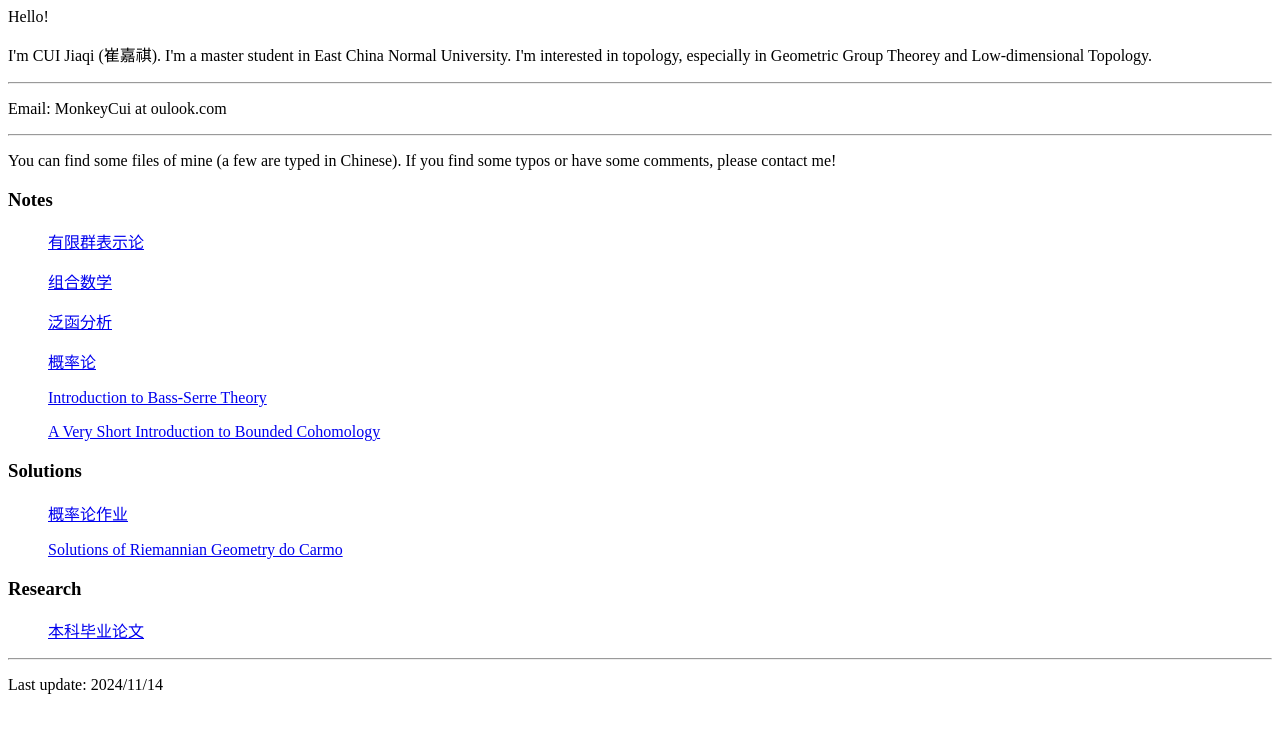
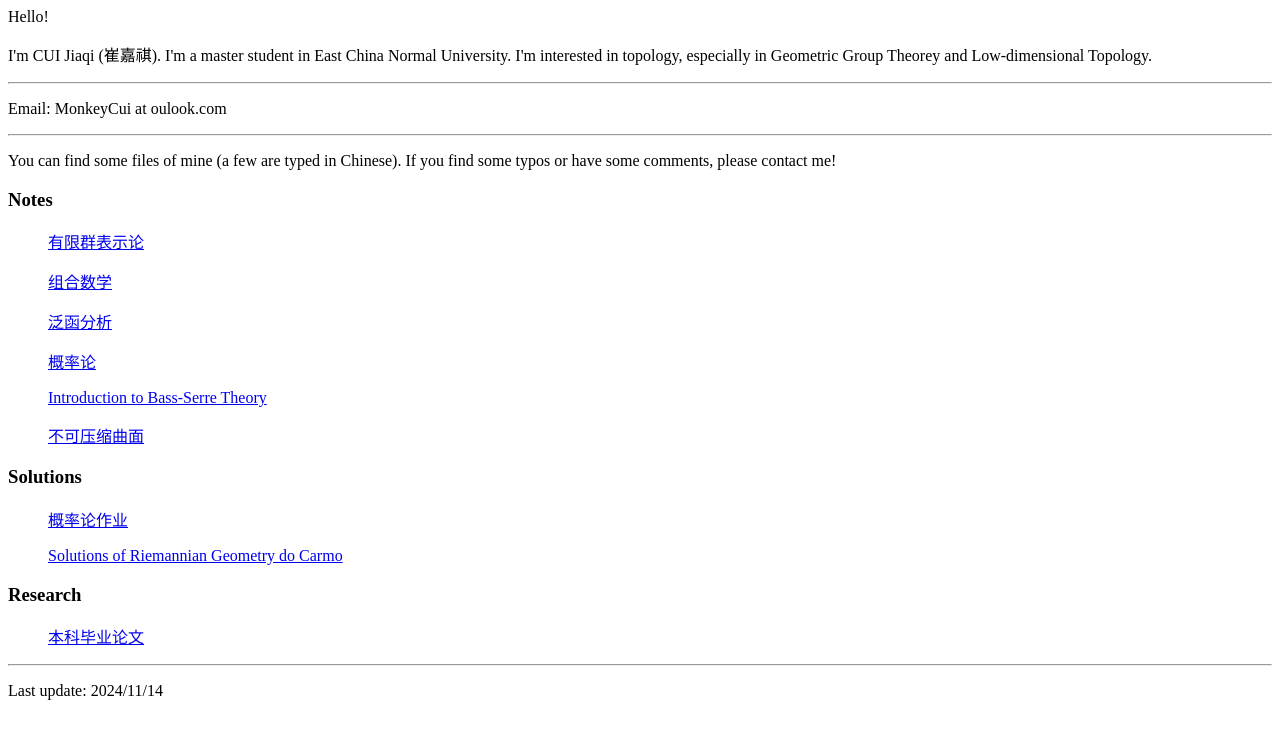
Before and after one commit to M0nkeyCui/M0nkeyCui.github.io, a plain HTML site: page index.html in a window 1280 px wide. Drawn offline with Linux system fonts and the light colour scheme.

Commit message:
Update index.html

```diff
--- a/index.html
+++ b/index.html
@@ -11,7 +11,7 @@
   <p><a href="https://github.com/M0nkeyCui/M0nkeyCui.github.io/blob/main/notes/%E6%B3%9B%E5%87%BD%E5%88%86%E6%9E%90%E7%AC%94%E8%AE%B0.pdf">泛函分析</a>
   <p><a href="https://github.com/M0nkeyCui/M0nkeyCui.github.io/blob/main/notes/%E6%A6%82%E7%8E%87%E8%AE%BA%E7%AC%94%E8%AE%B0.pdf">概率论</a>
   <p><a href="https://github.com/M0nkeyCui/M0nkeyCui.github.io/blob/main/notes/Introduction%20to%20Bass-Serre%20Trees.pdf">Introduction to Bass-Serre Theory</a>
-  <p><a href="https://github.com/M0nkeyCui/M0nkeyCui.github.io/blob/main/notes/bounded%20cohomology.pdf">A Very Short Introduction to Bounded Cohomology</a>
+  <p><a href="https://github.com/M0nkeyCui/M0nkeyCui.github.io/blob/main/notes/%E4%B8%8D%E5%8F%AF%E5%8E%8B%E7%BC%A9%E6%9B%B2%E9%9D%A2.pdf">不可压缩曲面</a>
 </ul>
 
 <h3> Solutions </h3>
```
